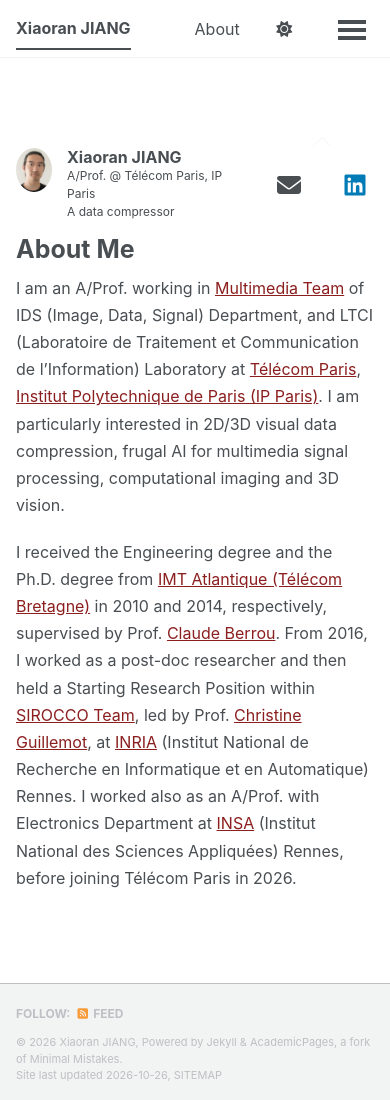
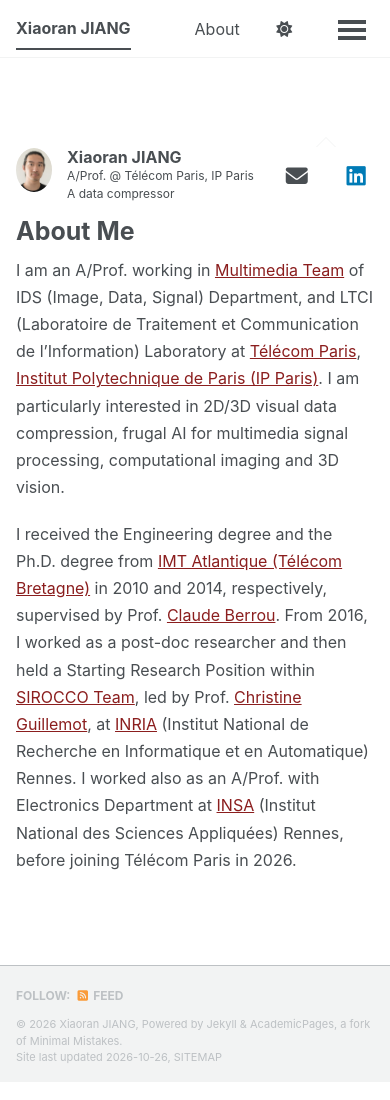
Before and after one commit to xiaoranjiang/xiaoranjiang.github.io, a Jekyll site: the page built from _pages/about.md, in a window 390 px wide and 1100 px high. Built offline with Jekyll 4.4.1, drawn with Linux system fonts in a browser that asks for light colours; a style sheet for code colours, icons or effects is not loaded.

Commit message:
Update main.scss

```diff
--- a/assets/css/main.scss
+++ b/assets/css/main.scss
@@ -94,77 +94,68 @@
 }
 
 
-/* Mobile: display Email, LinkedIn and Google Scholar directly */
+/* Mobile: display compact contact icons without the Follow button */
 @media screen and (max-width: 1024px) {
+
+  /* Hide the Follow button */
   .author__urls-wrapper > button {
     display: none !important;
   }
 
+  /* Keep the icon container compact and left-aligned */
   .author__urls-wrapper .author__urls {
     display: flex !important;
     flex-direction: row !important;
     flex-wrap: wrap;
-    align-items: center;
-    gap: 8px;
+    justify-content: flex-start !important;
+    align-items: center !important;
+    column-gap: 8px !important;
+    row-gap: 4px;
+    width: max-content !important;
+    max-width: 100%;
     position: static !important;
-    width: auto;
-    margin: 12px 0;
-    padding: 0;
-    background: transparent;
-    border: 0;
-    box-shadow: none;
+    margin: 8px 0 !important;
+    padding: 0 !important;
+    background: transparent !important;
+    border: 0 !important;
+    box-shadow: none !important;
   }
 
-  .author__urls li {
+  /* Hide all contact entries by default */
+  .author__urls-wrapper .author__urls li {
     display: none !important;
+    flex: 0 0 auto !important;
     margin: 0 !important;
+    padding: 0 !important;
     list-style: none;
   }
 
-  /* Email */
-  .author__urls li:has(a[href^="mailto:"]),
-  /* LinkedIn */
-  .author__urls li:has(a[href*="linkedin.com"]),
-  /* Google Scholar */
-  .author__urls li:has(a[href*="scholar.google"]) {
+  /* Show Email, LinkedIn, and Google Scholar only */
+  .author__urls-wrapper .author__urls li:has(a[href^="mailto:"]),
+  .author__urls-wrapper .author__urls li:has(a[href*="linkedin.com"]),
+  .author__urls-wrapper .author__urls li:has(a[href*="scholar.google"]) {
     display: inline-flex !important;
   }
 
-  .author__urls li a {
-    display: inline-flex;
+  /* Hide text labels and keep clickable icons compact */
+  .author__urls-wrapper .author__urls li a {
+    display: inline-flex !important;
     align-items: center;
     justify-content: center;
+    width: auto !important;
+    min-width: 0 !important;
+    margin: 0 !important;
     padding: 4px !important;
     font-size: 0 !important;
     line-height: 1;
+    text-decoration: none;
   }
 
-  .author__urls li a i {
+  /* Set icon size and remove extra spacing */
+  .author__urls-wrapper .author__urls li a i {
     display: inline-block !important;
-    font-size: 24px !important;
-    padding: 0 !important;
-    margin: 0 !important;
-  }
-}
-
-@media screen and (max-width: 1024px) {
-  .author__urls-wrapper .author__urls {
-    display: flex !important;
-    justify-content: flex-start !important;
-    align-items: center !important;
-    column-gap: 10px !important;
-    width: max-content !important;
-    max-width: 100%;
-  }
-
-  .author__urls-wrapper .author__urls li {
-    flex: 0 0 auto !important;
+    font-size: 22px !important;
     margin: 0 !important;
     padding: 0 !important;
   }
-
-  .author__urls-wrapper .author__urls li a {
-    padding: 4px !important;
-    margin: 0 !important;
-  }
 }
```
